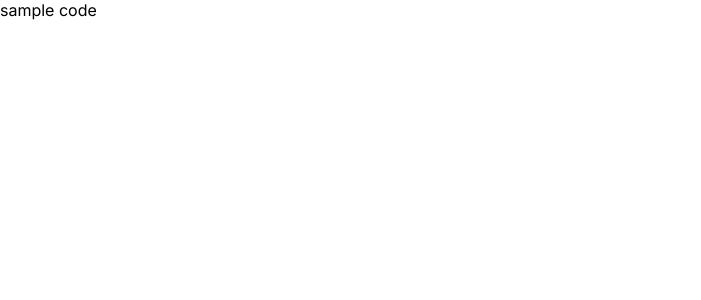
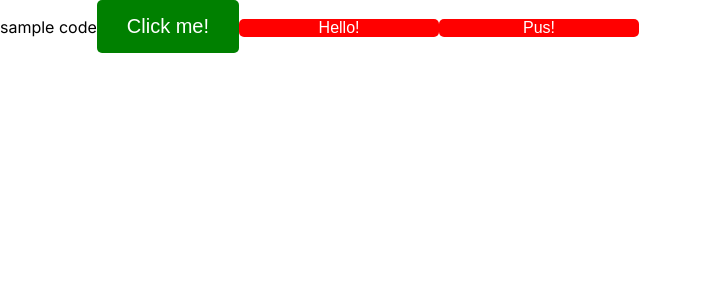
Before and after one commit to kohta9521/BlogSite_kohta, a Next.js app: page / in a window 1280 px wide. Shown: the top 300 px of the page, without its empty margins (0-701 px from the left). Built offline with nearby package versions, Linux system fonts and the light colour scheme.

Commit message:
add button props components methods understand

```diff
--- a/src/app/components/atoms/Buttom.module.css
+++ b/src/app/components/atoms/Buttom.module.css
@@ -0,0 +1,25 @@
+.button {
+  color: #fff;
+  border: none;
+  border-radius: 5px;
+  cursor: pointer;
+}
+
+.small {
+  padding: 5px 10px;
+  font-size: 14px;
+  background-color: red;
+}
+
+.medium {
+  width: 200px;
+  padding: O 10px 20px;
+  font-size: 16px;
+  background-color: red;
+}
+
+.large {
+  padding: 15px 30px;
+  font-size: 20px;
+  background-color: green;
+}
--- a/src/app/components/atoms/Button.tsx
+++ b/src/app/components/atoms/Button.tsx
@@ -0,0 +1,23 @@
+import React, { FC } from "react";
+import styles from "./Buttom.module.css";
+
+interface ButtonProps {
+  text: string;
+  color?: string;
+  size?: 'small' | "medium" | 'large';
+}
+
+const Button: React.FC<ButtonProps> = ({ text, size = 'medium' }) => {
+
+  // const buttonStyles = {
+  //   backgroundColor: color,
+  // }
+
+  return (
+    <button className={`${styles.button} ${styles[size]}`}>
+      {text}
+    </button>
+  )
+}
+
+export default Button;
--- a/src/app/page.tsx
+++ b/src/app/page.tsx
@@ -1,9 +1,13 @@
+import Button from './components/atoms/Button'
 import styles from './styles/page.module.css'
 
 export default function Home() {
   return (
     <main className={styles.main}>
       sample code
+      <Button text='Click me!' color='blue' size='large' />
+      <Button text='Hello!' color='green' />
+      <Button text='Pus!' color='red' />
     </main>
   )
 }
```
